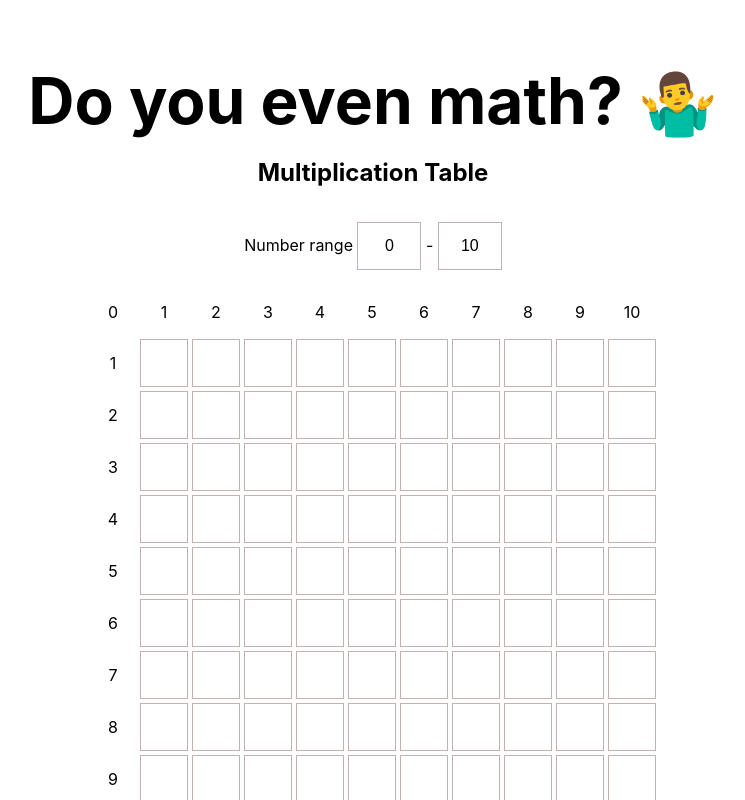
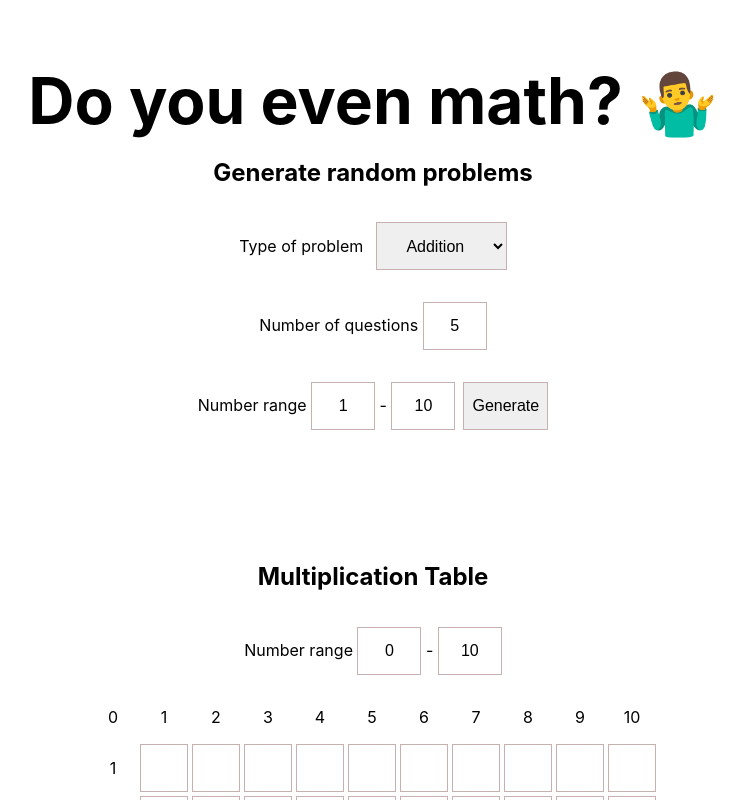
Before and after one commit to twinoxen/math-test, a Next.js app: page / in a window 1280 px wide. Shown: the top 800 px of the page, without its empty margins (267-1012 px from the left). Built offline with nearby package versions, Linux system fonts and the light colour scheme.

Commit message:
add generate problem feature

```diff
--- a/pages/index.tsx
+++ b/pages/index.tsx
@@ -1,12 +1,17 @@
 import type { NextPage } from 'next';
 import Head from 'next/head';
-import Image from 'next/image';
 import { useEffect, useState } from 'react';
 import styles from '../styles/Home.module.css';
 
-// commit to kick off build :TODO delete
+const Home: NextPage = () => {
+  const [generatedProblems, setGeneratedProblems] = useState<
+    { left: number; right: number; type: string }[]
+  >([]);
+  const [problemType, setProblemType] = useState('+');
+  const [numberOfProblems, setNumberOfProblems] = useState(5);
+  const [problemMin, setProblemMin] = useState(1);
+  const [problemMax, setProblemMax] = useState(10);
 
-const Home: NextPage = () => {
   const [multiplicationNumbersRange, setMultiplicationNumbersRange] = useState(
     new Array(11).fill('').map((a, i) => i)
   );
@@ -24,6 +29,78 @@ const Home: NextPage = () => {
     return true;
   };
 
+  const randomNumber = (min: number, max: number) => {
+    return Math.floor(Math.random() * (max - min) + min);
+  };
+
+  const readableType = (type: string) => {
+    const map:{[key: string]: string} = {
+      '+': '+',
+      '-': '-',
+      '*': 'x',
+      '/': '÷',
+    };
+
+    return map[type];
+  };
+
+  const generateProblems = () => {
+    if (problemMin >= problemMax || isNaN(problemMin) || isNaN(problemMax))
+      return;
+
+    const problems: { left: number; right: number; type: string }[] = [];
+
+    for (let index = 0; index < numberOfProblems + 1; index++) {
+      const left = randomNumber(problemMin, problemMax);
+      const right = randomNumber(problemMin, problemMax);
+      problems.push({ left, right, type: problemType });
+    }
+
+    setGeneratedProblems([...(generatedProblems || []), ...problems]);
+  };
+
+  const evaluate = (
+    input: number,
+    problem: { left: number; right: number; type: string }
+  ) => {
+    let result: number | null = null;
+
+    switch (problem.type) {
+      case '+':
+        result = problem.left + problem.right;
+        break;
+      case '-':
+        result = problem.left - problem.right;
+        break;
+      case '*':
+        result = problem.left * problem.right;
+        break;
+      case '/':
+        result = problem.left / problem.right;
+        break;
+    }
+
+    return input === result;
+  };
+
+  const handleProblemInput =
+    (problem: { left: number; right: number; type: string }) =>
+    (event: React.ChangeEvent<HTMLInputElement>) => {
+      if (!onlyNumber(event)) {
+        return;
+      }
+
+      const input = parseFloat(event.target.value);
+
+      if (!evaluate(input, problem)) {
+        event.target.style.backgroundColor = 'red';
+
+        return;
+      }
+
+      event.target.style.backgroundColor = 'green';
+    };
+
   const setMultiRange = () => {
     if (
       multiplicationMin >= multiplicationMax ||
@@ -32,12 +109,6 @@ const Home: NextPage = () => {
     )
       return;
 
-    console.log(
-      'multiplicationMin',
-      multiplicationMin,
-      'multiplicationMax',
-      multiplicationMax
-    );
     const range: number[] = [];
 
     for (
@@ -47,8 +118,6 @@ const Home: NextPage = () => {
     ) {
       range.push(index);
     }
-
-    console.log('range', range);
 
     setMultiplicationNumbersRange(range);
   };
@@ -115,6 +184,74 @@ const Home: NextPage = () => {
 
       <main className={styles.main}>
         <h1 className={styles.title}>Do you even math? 🤷‍♂️</h1>
+        <h2>Generate random problems</h2>
+        <p>
+          Type of problem{' '}
+          <select
+            className={styles.select}
+            value={problemType}
+            onChange={(event) => setProblemType(event.target.value)}
+          >
+            <option value="+">Addition</option>
+            <option value="-">Subtraction</option>
+            <option value="*">Multiplication</option>
+            <option value="/">Division</option>
+          </select>
+        </p>
+        <p>
+          Number of questions{' '}
+          <input
+            className={styles.rangeInput}
+            value={numberOfProblems}
+            onChange={(event) =>
+              setNumberOfProblems(parseInt(event.target.value))
+            }
+            placeholder="0"
+            type="text"
+            pattern="[0-9]"
+            size={4}
+          />{' '}
+        </p>
+        <p>
+          Number range{' '}
+          <input
+            className={styles.rangeInput}
+            value={problemMin}
+            onChange={(event) => setProblemMin(parseInt(event.target.value))}
+            placeholder="0"
+            type="text"
+            pattern="[0-9]"
+            size={4}
+          />{' '}
+          -{' '}
+          <input
+            className={styles.rangeInput}
+            value={problemMax}
+            onChange={(event) => setProblemMax(parseInt(event.target.value))}
+            placeholder="0"
+            type="text"
+            pattern="[0-9]"
+            size={4}
+          />
+          <button className={styles.button} onClick={generateProblems}>
+            Generate
+          </button>
+        </p>
+
+        <div className={styles.problems}>
+          {generatedProblems.map((problem, index) => {
+            return (
+              <div key={`problem-${index}`} className={styles.problem}>
+                {`${problem.left} ${readableType(problem.type)} ${problem.right} = `}
+                <input
+                  className={styles.multiplyTableInput}
+                  size={5}
+                  onChange={handleProblemInput(problem)}
+                />
+              </div>
+            );
+          })}
+        </div>
 
         <h2>Multiplication Table</h2>
         <p>
--- a/styles/Home.module.css
+++ b/styles/Home.module.css
@@ -141,3 +141,33 @@
   height: 3rem;
   text-align: center;
 }
+
+.select {
+  font-size: 1rem;
+  border: 1px solid #C4B1B0;
+  height: 3rem;
+  text-align: center;
+  padding-left: 0.5rem;
+  padding-right: 0.5rem;
+  margin-left: 0.5rem;
+}
+
+.button {
+  font-size: 1rem;
+  border: 1px solid #C4B1B0;
+  height: 3rem;
+  text-align: center;
+  padding-left: 0.5rem;
+  padding-right: 0.5rem;
+  margin-left: 0.5rem;
+  cursor: pointer;
+}
+
+.problems {
+  margin-top: 2rem;
+  margin-bottom: 4rem;
+}
+
+.problem {
+  margin-bottom: 1rem;
+}
```
